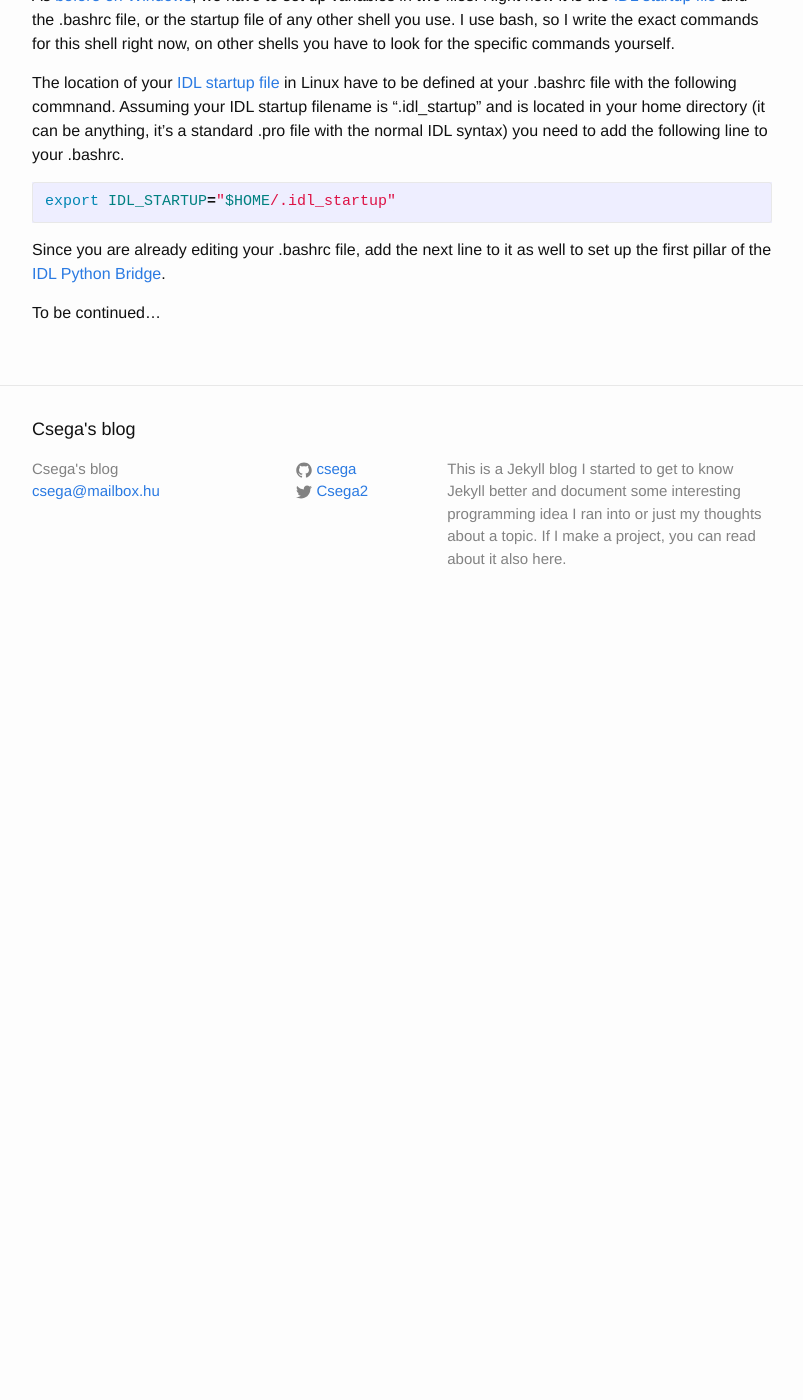
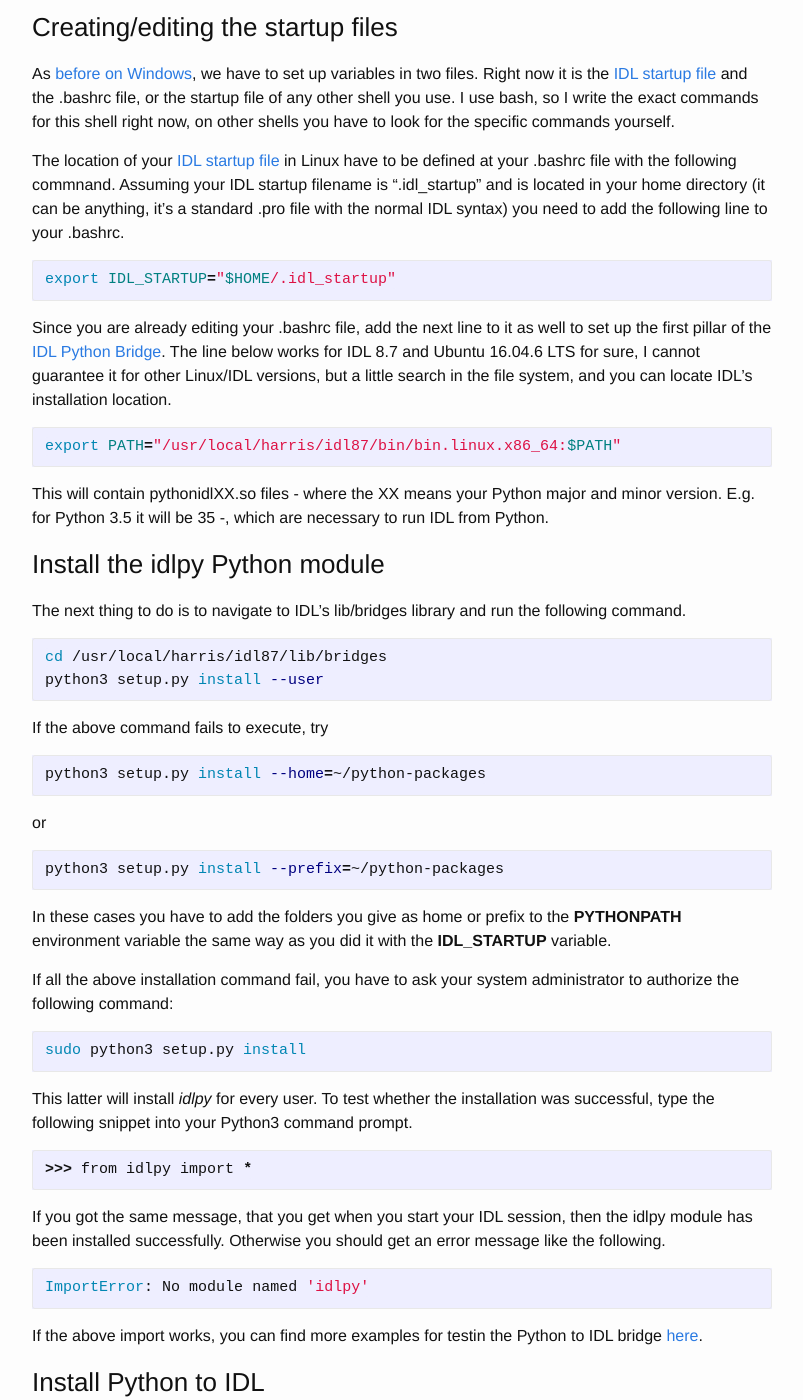
Before and after one commit to Csega/csega.github.io, a Jekyll site: the page built from _posts/2019-09-18-how-to-set-up-idl-python-bridge-linux.markdown, in a window 1280 px wide and 1400 px high, scrolled down 525 px. Shown: the whole window, without its empty margins (238-1041 px from the left). Built offline with Jekyll 4.4.1, drawn with Linux system fonts in a browser that asks for light colours; before the commit the page ends 1155 px from its top, so only the background shows below that; some of the changed text lies outside the part shown.

Commit message:
Post finished.

````diff
--- a/_posts/2019-09-18-how-to-set-up-idl-python-bridge-linux.markdown
+++ b/_posts/2019-09-18-how-to-set-up-idl-python-bridge-linux.markdown
@@ -4,7 +4,8 @@
 date:   2019-09-18 15:18:29 +0200
 categories: mypost
 ---
-# Introduction
+
+## Introduction
 
 For more than a year [I wrote a post][previous-post] about setting up the [IDL Python Bridge][idl-python-bridge] on Windows without administrative rights. I think it is useful for everyone who is using IDL or Python and have to interact one with another.
 
@@ -12,7 +13,10 @@
 
 So let's see what to do and how?
 
-# How to do it?
+## How to do it
+
+### Creating/editing the startup files
+
 As [before on Windows][previous-post], we have to set up variables in two files. Right now it is the [IDL startup file][idl-startup-file] and the .bashrc file, or the startup file of any other shell you use. I use bash, so I write the exact commands for this shell right now, on other shells you have to look for the specific commands yourself.
 
 The location of your [IDL startup file][idl-startup-file] in Linux have to be defined at  your .bashrc file with the following commnand. Assuming your IDL startup filename is ".idl_startup" and is located in your home directory (it can be anything, it's a standard .pro file with the normal IDL syntax) you need to add the following line to your .bashrc.
@@ -21,10 +25,92 @@
 export IDL_STARTUP="$HOME/.idl_startup"
 ```
 
-Since you are already editing your .bashrc file, add the next line to it as well to set up the first pillar of the [IDL Python Bridge][idl-python-bridge].
+Since you are already editing your .bashrc file, add the next line to it as well to set up the first pillar of the [IDL Python Bridge][idl-python-bridge]. The line below works for IDL 8.7 and Ubuntu 16.04.6 LTS for sure, I cannot guarantee it for other Linux/IDL versions, but a little search in the file system, and you can locate IDL's installation location.
 
-To be continued...
+```bash
+export PATH="/usr/local/harris/idl87/bin/bin.linux.x86_64:$PATH"
+```
+
+This will contain pythonidlXX.so files - where the XX means your Python major and minor version. E.g. for Python 3.5 it will be 35 -, which are necessary to run IDL from Python.
+
+### Install the idlpy Python module
+
+The next thing to do is to navigate to IDL's lib/bridges library and run the following command.
+
+```bash
+cd /usr/local/harris/idl87/lib/bridges
+python3 setup.py install --user
+```
+
+If the above command fails to execute, try
+
+```bash
+python3 setup.py install --home=~/python-packages
+```
+
+or
+
+```bash
+python3 setup.py install --prefix=~/python-packages
+```
+
+In these cases you have to add the folders you give as home or prefix to the **PYTHONPATH** environment variable the same way as you did it with the **IDL_STARTUP** variable.
+
+If all the above installation command fail, you have to ask your system administrator to authorize the following command:
+
+```bash
+sudo python3 setup.py install
+```
+
+This latter will install *idlpy* for every user. To test whether the installation was successful, type the following snippet into your Python3 command prompt.
+
+```python
+>>> from idlpy import *
+```
+
+If you got the same message, that you get when you start your IDL session, then the idlpy module has been installed successfully. Otherwise you should get an error message like the following.
+
+```python
+ImportError: No module named 'idlpy'
+```
+
+If the above import works, you can find more examples for testin the Python to IDL bridge [here][python-to-idl-bridge-webpage].
+
+### Install Python to IDL
+
+In principle, IDL will automatically detect and use the first Python executable, which it finds in your PATH variable. The problem is, that it really looks for an executable named python, and python3 is not good enough for it. So if you want to use Python 3, you have to make a symbolic link, place the location of that link to the beginnning of your path, and you are done. I did it this way.
+
+1. I created a bin directory in my home directory and made a symbolic link to python3 like this (essentially, rename the python3 executable to python).
+
+```bash
+mkdir bin && cd bin
+ln -s python /usr/bin/python3
+```
+
+2. Then I added my bin to my local PATH variable in my .bashrc file.
+
+```bash
+export PATH="~/bin:$PATH"
+```
+
+To check the installation, you just have to start idl. For the whole test, type the following (I assume you have numpy installed for your Python 3 distribution).
+
+```bash
+> idl
+IDL> np = Python.Import('numpy')
+IDL> a = np.arange(100)
+IDL> print,a
+```
+
+For this, you should get a vector with 100 elements printed on your screen.
+
+## Final words
+
+Using IDL with Python under linux is not easy, a few hacks need to be applied (especially the python3 --> python renaming), but after that, you have a nice, running bridge in both direction.
+
+I hope you find this tutorial useful, please contact me!
 
 [idl-python-bridge]: http://www.harrisgeospatial.com/docs/Python.html
 [idl-startup-file]: http://www.harrisgeospatial.com/docs/StartupFiles.html
 [previous-post]: 2018-01-17-how-to-set-up-idl-python-bridge.markdown
+[python-to-idl-bridge-webpage]: https://www.harrisgeospatial.com/docs/PythonToIDL.html
````
